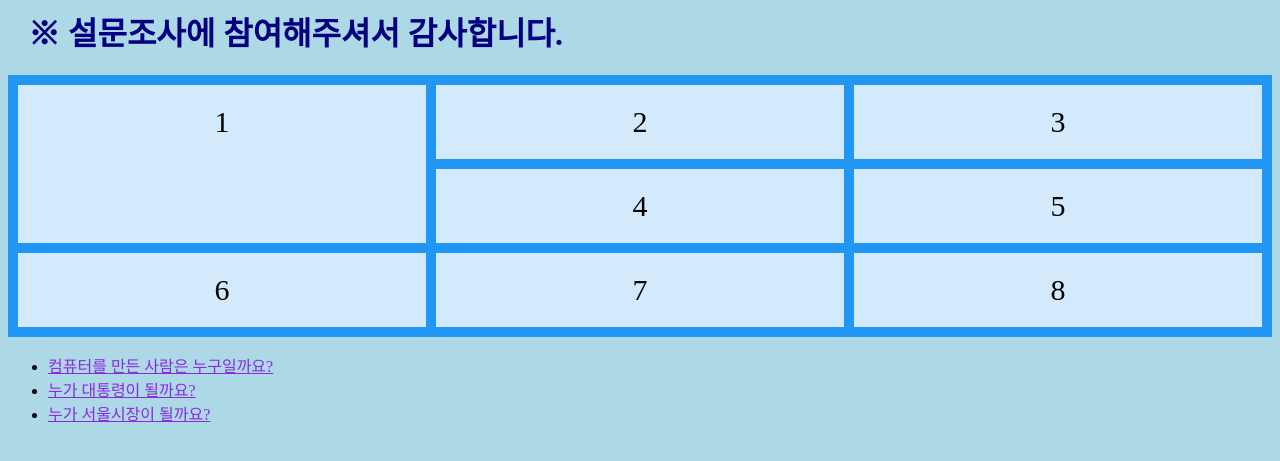
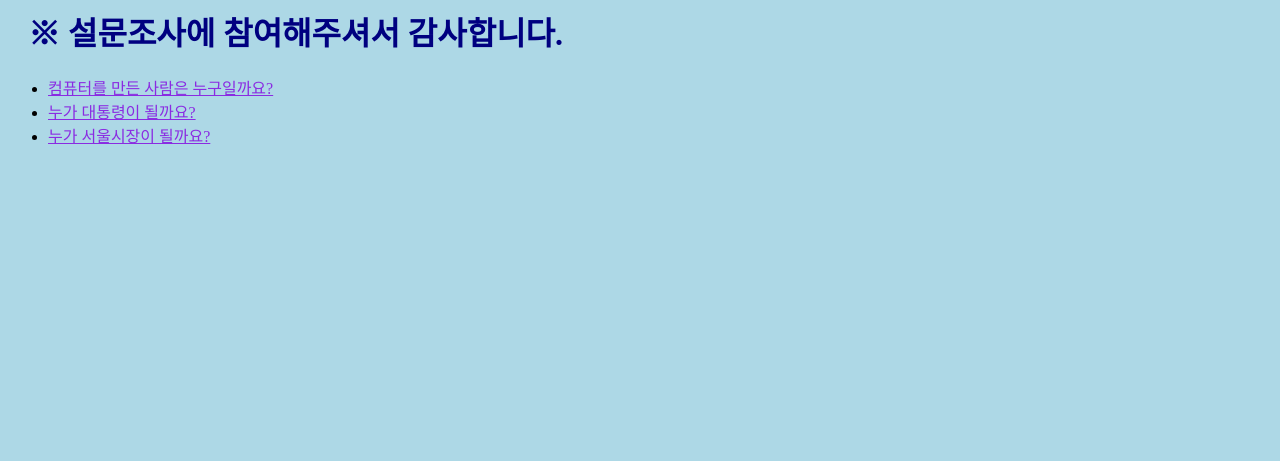
Before and after one commit to babaoflamp/mysite, a Django app: page /polls/ in a window 1280 px wide. Shown: the top 461 px of the page. Run offline with Django 3.2, Linux system fonts and the light colour scheme; data comes from the database, SQL or seed files in the repository; both versions use the stored data as it was after the commit.

Commit message:
2021-04-05 14:16

```diff
--- a/polls/templates/polls/index.html
+++ b/polls/templates/polls/index.html
@@ -2,16 +2,6 @@
 
 <link rel="stylesheet" type="text/css" href="{% static 'polls/style.css' %}">
 <h1>※ 설문조사에 참여해주셔서 감사합니다.</h1>
-<div class="grid-container">
-    <div class="item1">1</div>
-    <div class="item2">2</div>
-    <div class="item3">3</div>
-    <div class="item4">4</div>
-    <div class="item5">5</div>
-    <div class="item6">6</div>
-    <div class="item7">7</div>
-    <div class="item8">8</div>
-  </div>
 {% if latest_question_list %}
     <ul>
     {% for question in latest_question_list %}
```
Also changed, not shown: db.sqlite3.
